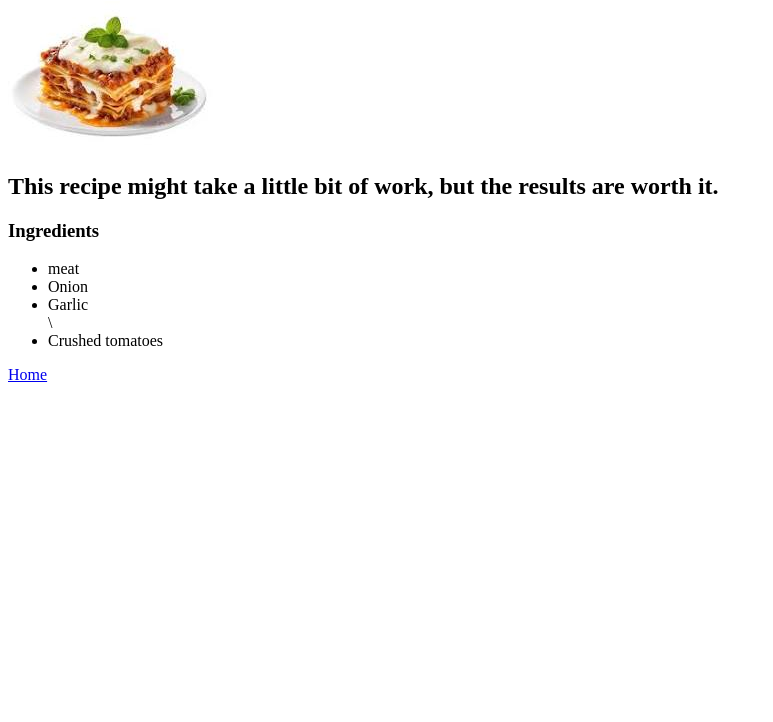
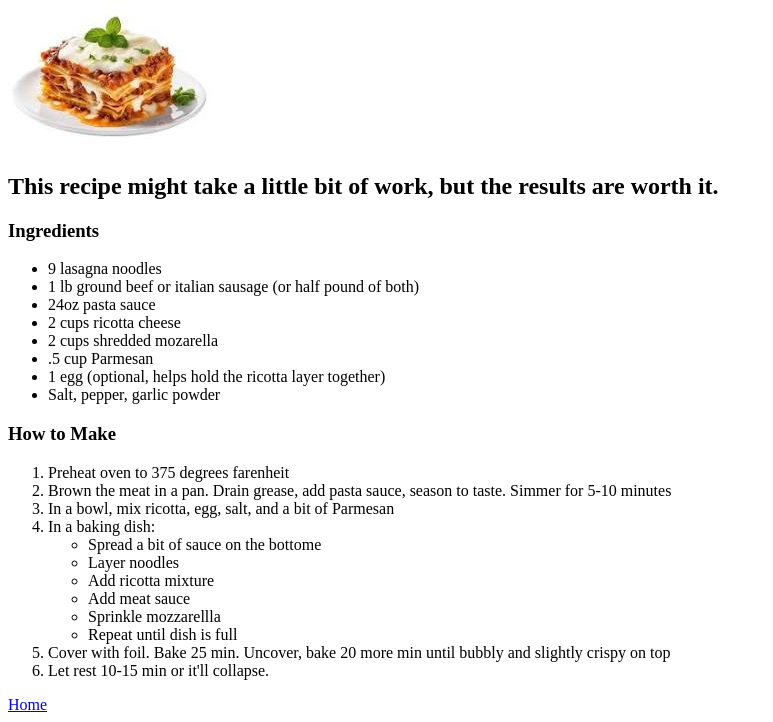
Before and after one commit to Brandon-C1509/odin-recipes, a plain HTML site: page recipies/lasagna.html in a window 1280 px wide. Shown: the part 79-801 px from the top of the page, without its empty margins (0-773 px from the left). Drawn offline with Linux system fonts and the light colour scheme.

Commit message:
Build out the lasagna recipe

```diff
--- a/recipies/lasagna.html
+++ b/recipies/lasagna.html
@@ -10,11 +10,32 @@
         <h2>This recipe might take a little bit of work, but the results are worth it.</h2>
         <h3>Ingredients</h3>
         <ul>
-            <li>meat</li>
-            <li>Onion</li>
-            <li>Garlic</li>\
-            <li>Crushed tomatoes</li>
+            <li>9 lasagna noodles</li>
+            <li>1 lb ground beef or italian sausage (or half pound of both)</li>
+            <li>24oz pasta sauce</li>
+            <li>2 cups ricotta cheese</li>
+            <li>2 cups shredded mozarella</li>
+            <li>.5 cup Parmesan</li>
+            <li>1 egg (optional, helps hold the ricotta layer together)</li>
+            <li>Salt, pepper, garlic powder</li>
         </ul>
+        <h3>How to Make</h3>
+        <ol>
+            <li>Preheat oven to 375 degrees farenheit</li>
+            <li>Brown the meat in a pan. Drain grease, add pasta sauce, season to taste. Simmer for 5-10 minutes</li>
+            <li>In a bowl, mix ricotta, egg, salt, and a bit of Parmesan</li>
+            <li>In a baking dish:</li>
+                <ul>
+                    <li>Spread a bit of sauce on the bottome</li>
+                    <li>Layer noodles</li>
+                    <li>Add ricotta mixture</li>
+                    <li>Add meat sauce</li>
+                    <li>Sprinkle mozzarellla</li>
+                    <li>Repeat until dish is full</li>
+                </ul>
+            <li>Cover with foil. Bake 25 min. Uncover, bake 20 more min until bubbly and slightly crispy on top</li>
+            <li>Let rest 10-15 min or it'll collapse.</li>
+        </ol>
         <a href="../index.html">Home</a>
     </body>
 </html>
```
